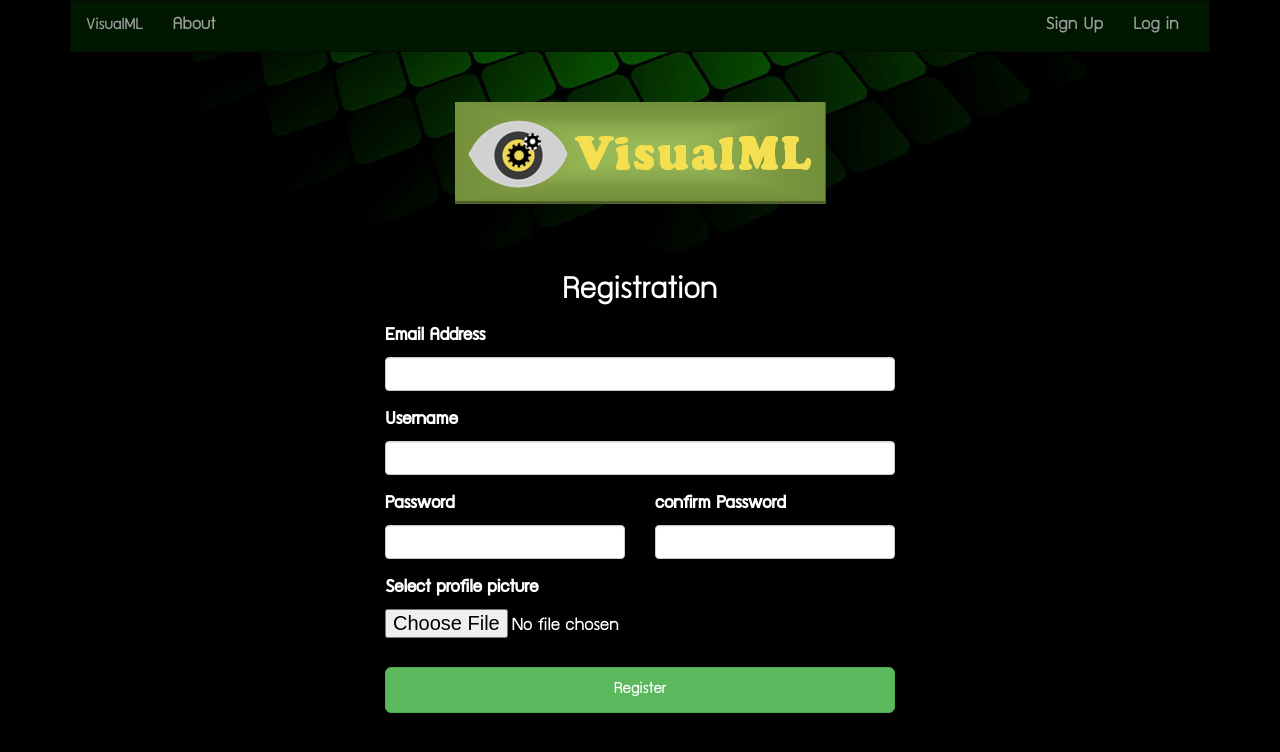
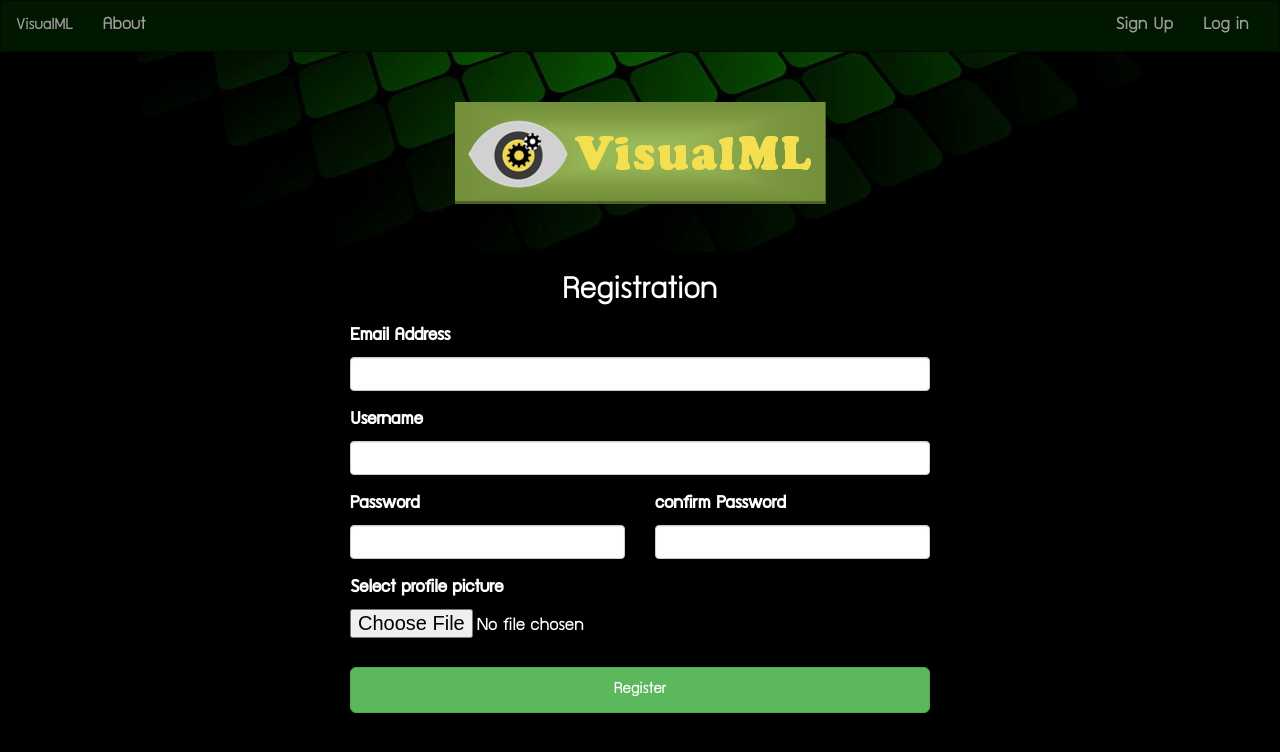
Before and after one commit to dugzzuli/visualML, a PHP site: page /register.php in a window 1280 px wide. Shown: the top 752 px of the page. Run offline with PHP 8.4, Linux system fonts and the light colour scheme; some web fonts are replaced.

Commit message:
set container

```diff
--- a/login.php
+++ b/login.php
@@ -9,7 +9,7 @@
 		<link rel="stylesheet" href="css/register_style.css"/>
 	</head>
 	<body>
-		<div class="container">
+		<div class="allContent">
 			<?php include 'navbar.php'; ?>
 			<div class="banner">
 				<img src="img/VisualML.png"/>
--- a/register.php
+++ b/register.php
@@ -9,7 +9,7 @@
 		<link rel="stylesheet" href="css/register_style.css"/>
 	</head>
 	<body>
-		<div class="container">
+		<div class="allContent">
 			<?php include 'navbar.php'; ?>
 			<div class="banner">
 				<img src="img/VisualML.png"/>
```
